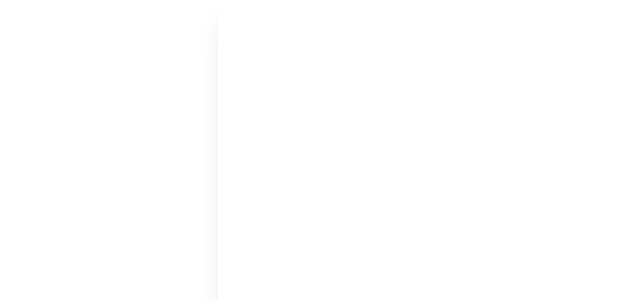
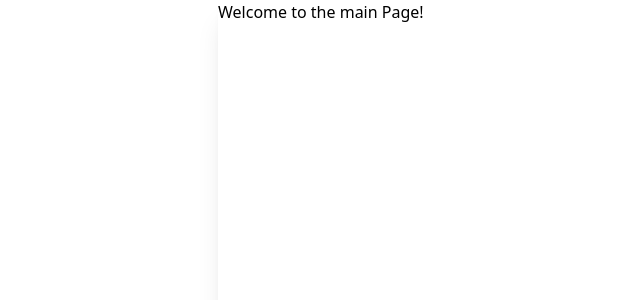
Before and after one commit to Kernel360/KDEV4-Hackerton-NutriLog-Frontend, a React (Vite) app: page / in a window 1280 px wide. Shown: the top 300 px of the page, without its empty margins (197-837 px from the left). Built offline with nearby package versions, Linux system fonts and the light colour scheme.

Commit message:
chore: UI라이브러리 설치

```diff
--- a/src/App.tsx
+++ b/src/App.tsx
@@ -6,7 +6,7 @@ function App() {
       <div className="flex h-screen w-screen items-center justify-center gap-10">
         <div
           id="layout-Root"
-          className="relative flex h-full max-h-[950px] min-h-[600px] w-full min-w-[350px] max-w-[450px] shrink-0 flex-col text-white shadow-xl"
+          className="relative flex h-full max-h-[950px] min-h-[600px] w-full min-w-[350px] max-w-[450px] shrink-0 flex-col shadow-xl"
         >
           <Outlet />
           {/* <Footer /> */}
```
Also changed, not shown: package.json (+8 -0 lines), 2 other files (tests, documents, lock files or other folders).
